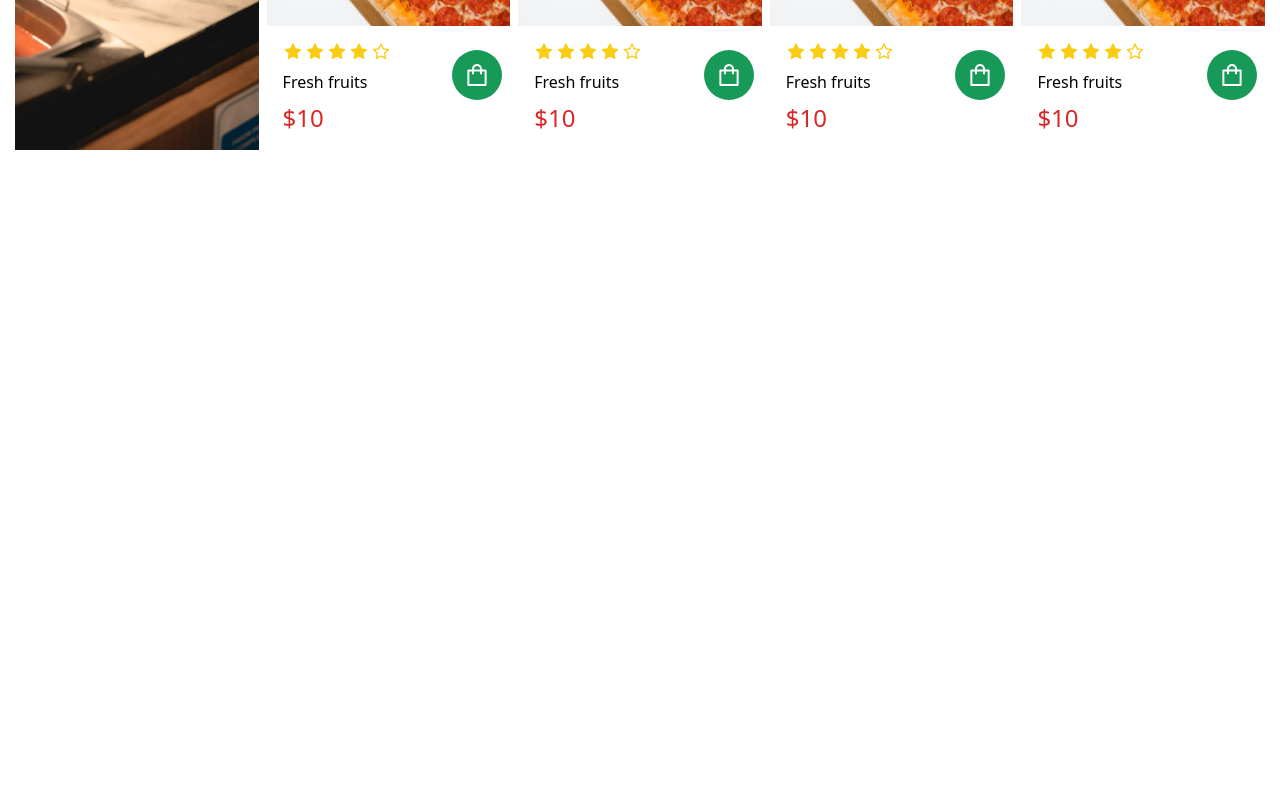
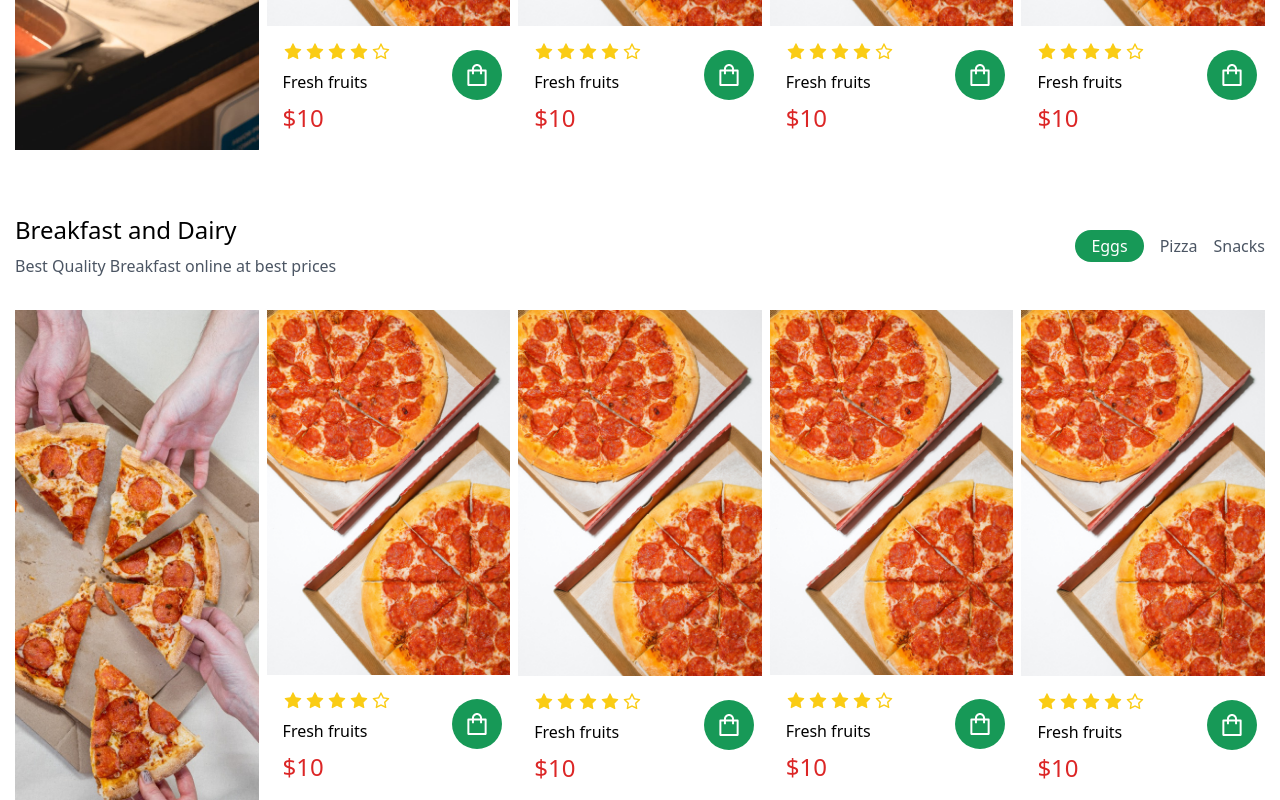
Before and after one commit to shubhamdhaundiyal123/FoodEcommerce, a React (Vite) app: page / in a window 1280 px wide. Shown: the part 1916-2716 px from the top of the page. Before the commit the page ends 2066 px from the top, so only its background shows below. Built offline with nearby package versions, Linux system fonts and the light colour scheme.

Commit message:
Breakfast and Bakery Section Added successfully

```diff
--- a/src/App.tsx
+++ b/src/App.tsx
@@ -2,6 +2,7 @@
 import Hero from './components/Hero'
 import Category from './components/Category'
 import FeatureSectionFruits from './components/FeatureSectionFruits'
+import FeatureSectionBreakfast from './components/FeatureSectionBreakfast'
 
 const App = () => {
   return (
@@ -10,6 +11,7 @@
       <Hero />
       <Category />
       <FeatureSectionFruits />
+      <FeatureSectionBreakfast />
     </main>
 
   )
--- /dev/null
+++ b/src/components/FeatureSectionBreakfast.tsx
@@ -0,0 +1,37 @@
+import ProductCard from "./ProductCard"
+
+const data =[
+    {id:0,img:"pizzaLeft.jpg",name:"Fresh fruits",price:"$10"},
+    {id:1,img:"pizzaLeft.jpg",name:"Fresh fruits",price:"$10"},
+    {id:2,img:"pizzaLeft.jpg",name:"Fresh fruits",price:"$10"},
+    {id:3,img:"pizzaLeft.jpg",name:"Fresh fruits",price:"$10"},
+]
+
+const FeatureSectionBreakfast = () => {
+  return (
+    <div className="container pt-16">
+      <div className="lg:flex justify-between items-center ">
+        <div>
+        <h3 className="font-medium text-2xl">
+        Breakfast and Dairy
+        </h3>
+        <p className="text-gray-600 mt-2">Best Quality Breakfast online at best prices</p>
+        </div>
+      <div className="space-x-4 mt-8 lg:mt-0">
+        <button className="feature_btn">Eggs</button>
+        <button className="text-gray-600 hover:text-accent">Pizza</button>
+        <button className="text-gray-600 hover:text-accent">Snacks</button>
+      </div>
+    </div>
+
+    <div className="grid sm:grid-cols-2 md:grid-cols-4 lg:grid-cols-5 pt-8 gap-2">
+        <div>
+            <img className="w-full h-full object-cover" src="multiplePizzas.jpeg" alt="banner" />
+        </div>
+        {data.map((el)=><ProductCard key={el.id} img={el.img} name={el.name} price={el.price} />)}
+    </div>
+    </div>
+  )
+}
+
+export default FeatureSectionBreakfast
```
